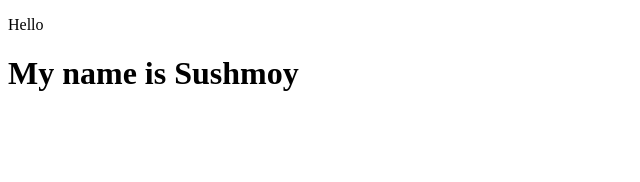
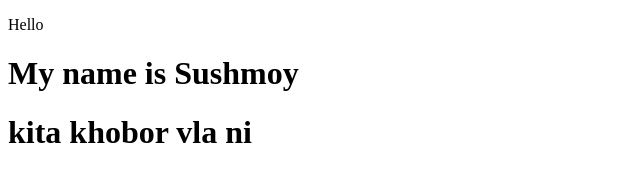
Before and after one commit to HafizurRahmanPranto/Pranto, a plain HTML site: page Index.html in a window 1280 px wide. Shown: the whole page, without its empty margins (0-640 px from the left). Drawn offline with Linux system fonts and the light colour scheme.

Commit message:
dhur bal

```diff
--- a/Index.html
+++ b/Index.html
@@ -8,5 +8,6 @@
 </head>
 <body>
     <p>Hello <h1>My name is Sushmoy</h1></p>
+    <h1> kita khobor vla ni </h1>
 </body>
 </html>
```
